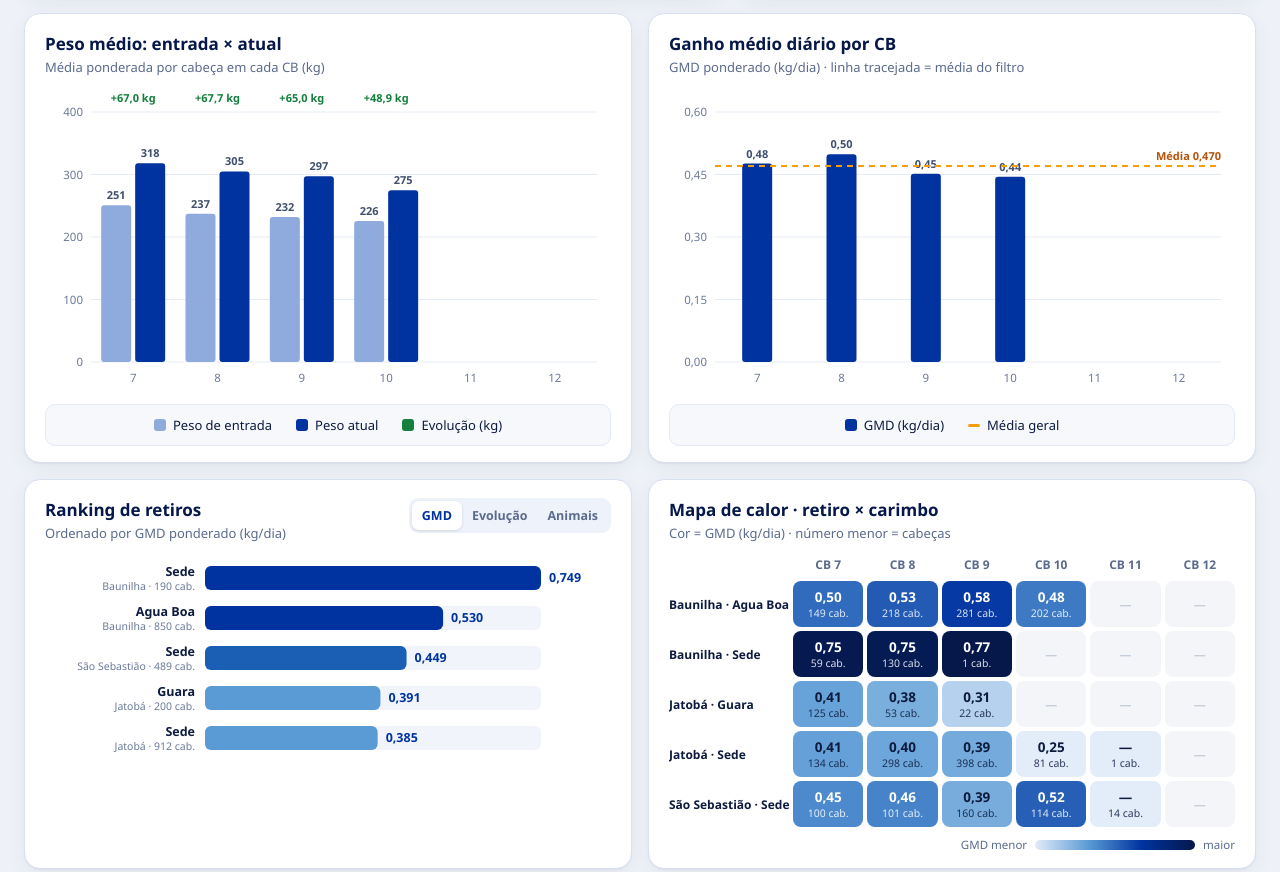
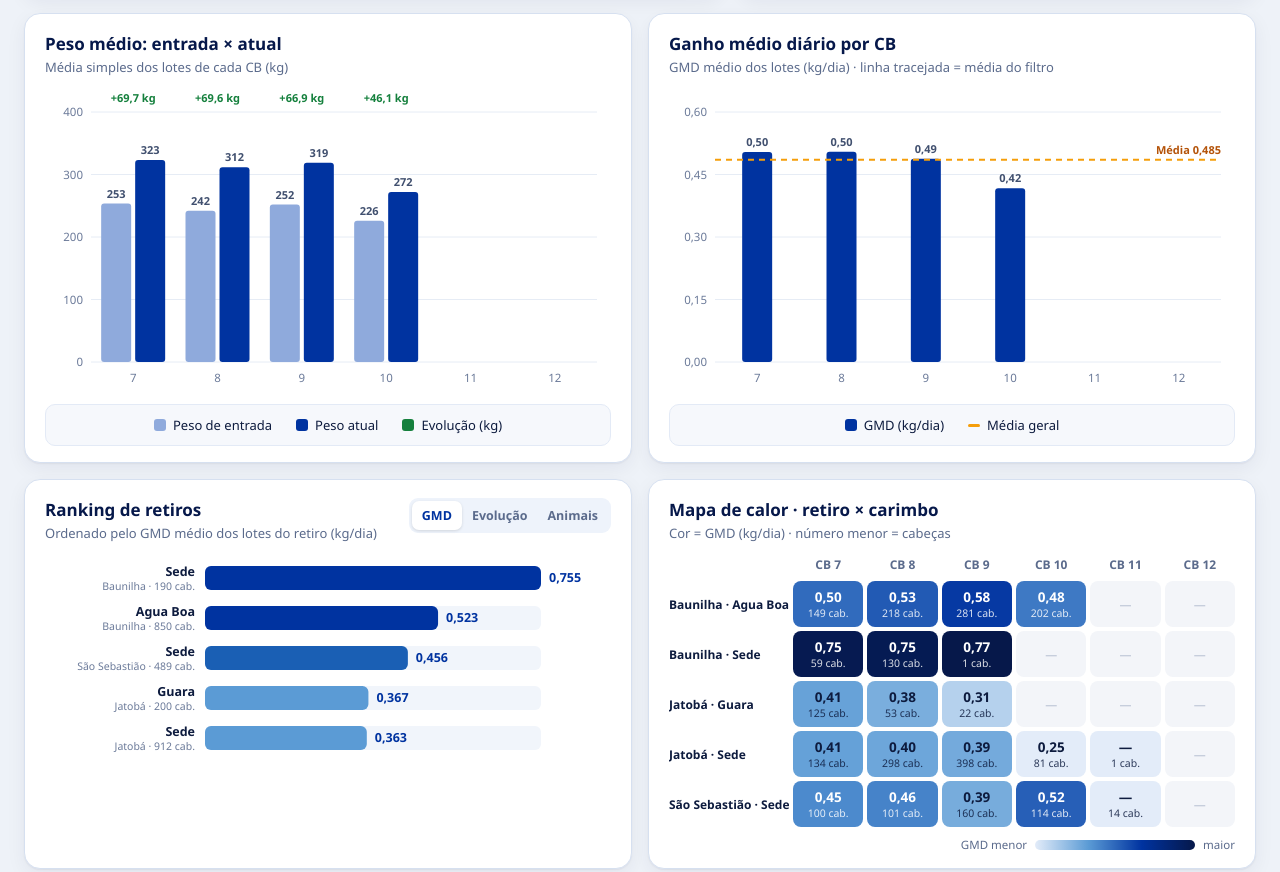
Before and after one commit to sidmarandrade07-hue/Novilhas-Precoce-2026, a plain HTML site: page index.html in a window 1280 px wide. Shown: the part 1040-1912 px from the top of the page. Drawn offline with Linux system fonts and the light colour scheme.

Commit message:
Add files via upload

```diff
--- a/index.html
+++ b/index.html
@@ -170,12 +170,12 @@
 
   <section class="grade g2b">
     <div class="card">
-      <div class="cab"><div><h2>Peso médio: entrada × atual</h2><div class="cs">Média ponderada por cabeça em cada CB (kg)</div></div></div>
+      <div class="cab"><div><h2>Peso médio: entrada × atual</h2><div class="cs">Média simples dos lotes de cada CB (kg)</div></div></div>
       <div class="chart" id="chPeso"></div>
       <div class="legenda"><span><i style="background:var(--azul4)"></i>Peso de entrada</span><span><i style="background:var(--azul)"></i>Peso atual</span><span><i style="background:var(--verde)"></i>Evolução (kg)</span></div>
     </div>
     <div class="card">
-      <div class="cab"><div><h2>Ganho médio diário por CB</h2><div class="cs">GMD ponderado (kg/dia) · linha tracejada = média do filtro</div></div></div>
+      <div class="cab"><div><h2>Ganho médio diário por CB</h2><div class="cs">GMD médio dos lotes (kg/dia) · linha tracejada = média do filtro</div></div></div>
       <div class="chart" id="chGmd"></div>
       <div class="legenda"><span><i style="background:var(--azul)"></i>GMD (kg/dia)</span><span><i style="background:#f59e0b;height:3px"></i>Média geral</span></div>
     </div>
@@ -184,7 +184,7 @@
   <section class="grade g2b">
     <div class="card">
       <div class="cab">
-        <div><h2>Ranking de retiros</h2><div class="cs" id="csRank">Ordenado por GMD ponderado</div></div>
+        <div><h2>Ranking de retiros</h2><div class="cs" id="csRank">Ordenado pelo GMD médio dos lotes</div></div>
         <div class="seg" id="segRank"><button data-m="gmd" class="on">GMD</button><button data-m="evol">Evolução</button><button data-m="qtde">Animais</button></div>
       </div>
       <div class="chart" id="chRank"></div>
@@ -232,18 +232,46 @@ let ordTab = { col: null, asc: true };
 function filtrar(exceto = []) {
   return RAW.filter(r => Object.keys(F).every(d => exceto.includes(d) || F[d].size === 0 || F[d].has(chave[d](r))));
 }
+/* =====================================================================
+   CÁLCULO DOS INDICADORES — CRITÉRIO: MÉDIA SIMPLES DOS LOTES
+   ---------------------------------------------------------------------
+   • "Lote" = uma linha da aba "Precoces por carimbo" (Fazenda + Retiro + CB).
+   • Os valores de cada lote já chegam calculados pela planilha:
+       Peso entrada = média do 1º Peso (col. P) dos animais com 4º peso
+       Peso atual   = média do 4º Peso (col. W) dos animais com 4º peso
+       GMD          = média do GMD4   (col. Y) dos animais com 4º peso
+   • Ao juntar vários lotes (totais, gráficos por CB, ranking), CADA LOTE
+     CONTA IGUAL, não importa quantos animais tenha (média simples).
+     Ex.: lote A GMD 0,500 (100 cab.) e lote B GMD 0,300 (10 cab.)
+          → média = (0,500 + 0,300) ÷ 2 = 0,400
+   • Lotes com Qtde 0 ficam fora de tudo.
+   • Lote sem valor num indicador (célula vazia na planilha) fica fora da
+     média DAQUELE indicador, mas as cabeças dele continuam na quantidade.
+   ===================================================================== */
 function agregar(rows) {
-  let q = 0, qe = 0, se = 0, qa = 0, sa = 0, qg = 0, sg = 0, qb = 0, ganho = 0;
-  for (const r of rows) {
-    const n = r.qtde || 0; if (n <= 0) continue;
-    q += n;
-    if (r.pesoEntrada != null) { qe += n; se += n * r.pesoEntrada; }
-    if (r.pesoAtual != null) { qa += n; sa += n * r.pesoAtual; }
-    if (r.gmd != null) { qg += n; sg += n * r.gmd; }
-    if (r.pesoEntrada != null && r.pesoAtual != null) { qb += n; ganho += n * (r.pesoAtual - r.pesoEntrada); }
-  }
-  const e = qe ? se / qe : null, a = qa ? sa / qa : null;
-  return { q, e, a, g: qg ? sg / qg : null, evol: qb ? ganho / qb : null, ganho: qb ? ganho : null };
+  // só lotes com animais
+  const lotes = rows.filter(r => (r.qtde || 0) > 0);
+
+  // QUANTIDADE: soma das cabeças de todos os lotes (não é média)
+  const q = lotes.reduce((s, r) => s + r.qtde, 0);
+
+  // MÉDIA SIMPLES: soma dos valores ÷ número de lotes que têm valor
+  const media = vals => { const v = vals.filter(x => x != null); return v.length ? v.reduce((s, x) => s + x, 0) / v.length : null; };
+
+  const e = media(lotes.map(r => r.pesoEntrada));   // peso de entrada médio
+  const a = media(lotes.map(r => r.pesoAtual));     // peso atual médio
+  const g = media(lotes.map(r => r.gmd));           // GMD médio
+
+  // EVOLUÇÃO: média simples de (peso atual − peso entrada) de cada lote,
+  // usando só os lotes que têm os dois pesos
+  const comAmbos = lotes.filter(r => r.pesoEntrada != null && r.pesoAtual != null);
+  const evol = media(comAmbos.map(r => r.pesoAtual - r.pesoEntrada));
+
+  // GANHO TOTAL (não é média): soma de Qtde × evolução de cada lote.
+  // É uma estimativa: aplica a evolução média do lote a todas as cabeças dele.
+  const ganho = comAmbos.length ? comAmbos.reduce((s, r) => s + r.qtde * (r.pesoAtual - r.pesoEntrada), 0) : null;
+
+  return { q, e, a, g, evol, ganho, n: lotes.length };
 }
 function alternar(dim, valor) {
   F[dim].has(valor) ? F[dim].delete(valor) : F[dim].add(valor);
@@ -442,6 +470,10 @@ function renderFiltros(cbs, fazs) {
   $('#limpar').disabled = !chips.length;
 }
 
+/* CARDS DO TOPO
+   Animais = soma das cabeças dos lotes filtrados.
+   Peso, GMD e evolução = média simples dos lotes filtrados (ver agregar()).
+   "Geral" = mesma conta usando todos os lotes da planilha, sem filtro. */
 function renderKpis() {
   const a = agregar(filtrar()), tot = agregar(RAW);
   const ic = {
@@ -454,12 +486,13 @@ function renderKpis() {
   const pct = tot.q ? a.q / tot.q * 100 : 0;
   $('#kpis').innerHTML = `
     <div class="kpi"><div class="rot">${ic.cab}Animais no lote</div><div class="val">${nf(a.q)}</div><div class="det">${a.q === tot.q ? 'Total geral da planilha' : nf(pct, 1) + '% do total de ' + nf(tot.q)}</div></div>
-    <div class="kpi"><div class="rot">${ic.peso}Peso médio atual</div><div class="val">${nf(a.a, 1)} <small>kg</small></div><div class="det">Entrada: ${nf(a.e, 1)} kg · ponderado por cabeça</div></div>
-    <div class="kpi"><div class="rot">${ic.gmd}Ganho médio diário</div><div class="val">${nf(a.g, 3)} <small>kg/dia</small></div><div class="det">${a.q === tot.q ? 'GMD ponderado pela quantidade' : 'Geral: ' + nf(tot.g, 3) + ' kg/dia'}</div></div>
+    <div class="kpi"><div class="rot">${ic.peso}Peso médio atual</div><div class="val">${nf(a.a, 1)} <small>kg</small></div><div class="det">Entrada: ${nf(a.e, 1)} kg · média simples dos lotes</div></div>
+    <div class="kpi"><div class="rot">${ic.gmd}Ganho médio diário</div><div class="val">${nf(a.g, 3)} <small>kg/dia</small></div><div class="det">${a.q === tot.q ? 'Média simples dos lotes' : 'Geral: ' + nf(tot.g, 3) + ' kg/dia'}</div></div>
     <div class="kpi"><div class="rot">${ic.evo}Evolução de peso</div><div class="val ${a.evol >= 0 ? '' : 'neg'}">${sinal(a.evol)} <small>kg/cab</small></div><div class="det">Peso atual − peso de entrada</div></div>
-    <div class="kpi"><div class="rot">${ic.tot}Ganho total do lote</div><div class="val">${nf(a.ganho != null ? a.ganho / 1000 : null, 1)} <small>t</small></div><div class="det">${nf(a.ganho)} kg somados (todas as cabeças)</div></div>`;
+    <div class="kpi"><div class="rot">${ic.tot}Ganho total do lote</div><div class="val">${nf(a.ganho != null ? a.ganho / 1000 : null, 1)} <small>t</small></div><div class="det">${nf(a.ganho)} kg estimados (Qtde × evolução de cada lote)</div></div>`;
 }
 
+/* ANIMAIS POR CARIMBO: soma das cabeças de cada CB, separada por fazenda (não usa média). */
 function renderQtde(cbs, fazs) {
   const rows = filtrar(['cb']);
   const fazVis = fazs.filter(f => !F.fazenda.size || F.fazenda.has(f));
@@ -471,6 +504,7 @@ function renderQtde(cbs, fazs) {
   $('#lgQtde').innerHTML = fazs.map(f => `<span data-f="${esc(f)}" class="${F.fazenda.size && !F.fazenda.has(f) ? 'apagado' : ''}"><i style="background:${corFaz[f]}"></i>${esc(f)}</span>`).join('');
 }
 
+/* PARTICIPAÇÃO POR FAZENDA: cabeças da fazenda ÷ total de cabeças × 100 (não usa média). */
 function renderDonut(fazs) {
   const rows = filtrar(['fazenda']);
   const itens = fazs.map(f => ({ key: f, label: f, color: corFaz[f], value: rows.filter(r => r.fazenda === f).reduce((s, r) => s + (r.qtde || 0), 0), sel: F.fazenda.has(f), apagado: F.fazenda.size && !F.fazenda.has(f) }));
@@ -479,8 +513,12 @@ function renderDonut(fazs) {
   $('#lgDonut').innerHTML = itens.map(i => `<span data-f="${esc(i.key)}" class="${i.apagado ? 'apagado' : ''}"><i style="background:${i.color}"></i>${esc(i.label)} · <b>${nf(i.value)}</b> (${tot ? nf(i.value / tot * 100, 0) : 0}%)</span>`).join('');
 }
 
+/* Agrupa os lotes por CB e calcula a média simples dos lotes de cada CB (ver agregar()). */
 function porCb(cbs, rows) { return cbs.map(c => agregar(rows.filter(r => String(r.cb) === c))); }
 
+/* PESO ENTRADA × ATUAL POR CB
+   Cada barra = média simples dos lotes daquele CB (todas as fazendas/retiros do filtro).
+   Rótulo verde = média simples de (atual − entrada) desses lotes. */
 function renderPeso(cbs) {
   const ag = porCb(cbs, filtrar(['cb']));
   barrasV($('#chPeso'), {
@@ -491,6 +529,9 @@ function renderPeso(cbs) {
   });
 }
 
+/* GMD POR CB
+   Cada barra = média simples do GMD dos lotes daquele CB.
+   Linha tracejada = média simples do GMD de todos os lotes do filtro. */
 function renderGmd(cbs) {
   const rows = filtrar(['cb']), ag = porCb(cbs, rows), geral = agregar(rows);
   barrasV($('#chGmd'), {
@@ -501,11 +542,14 @@ function renderGmd(cbs) {
   });
 }
 
+/* RANKING DE RETIROS
+   Junta os lotes (CBs) de cada retiro e calcula a média simples deles.
+   Botão 'Animais' = soma das cabeças do retiro (não é média). */
 function renderRank() {
   const rows = filtrar(['retiro']);
   const grupos = {};
   rows.forEach(r => (grupos[chave.retiro(r)] = grupos[chave.retiro(r)] || { faz: r.fazenda, ret: r.retiro, rows: [] }).rows.push(r));
-  const met = { gmd: ['g', v => nf(v, 3), 'Ordenado por GMD ponderado (kg/dia)'], evol: ['evol', v => sinal(v) + ' kg', 'Ordenado pela evolução média de peso (kg/cabeça)'], qtde: ['q', v => nf(v), 'Ordenado pela quantidade de animais'] }[rankModo];
+  const met = { gmd: ['g', v => nf(v, 3), 'Ordenado pelo GMD médio dos lotes do retiro (kg/dia)'], evol: ['evol', v => sinal(v) + ' kg', 'Ordenado pela evolução média dos lotes do retiro (kg)'], qtde: ['q', v => nf(v), 'Ordenado pela quantidade de animais'] }[rankModo];
   $('#csRank').textContent = met[2];
   const itens = Object.entries(grupos).map(([k, gr]) => { const a = agregar(gr.rows); return { key: k, label: gr.ret, sub: gr.faz + ' · ' + nf(a.q) + ' cab.', value: a[met[0]], a, color: corFaz[gr.faz] }; })
     .filter(i => i.a.q > 0).sort((x, y) => (y.value ?? -1e9) - (x.value ?? -1e9));
@@ -515,6 +559,8 @@ function renderRank() {
   });
 }
 
+/* MAPA DE CALOR: cada célula = GMD do próprio lote (retiro × CB), exatamente como está na planilha.
+   A cor vai do menor ao maior GMD entre as células visíveis. */
 function renderHeat(cbs) {
   const rows = filtrar(['retiro', 'cb']);
   const retiros = [...new Set(rows.map(chave.retiro))].sort((a, b) => a.localeCompare(b, 'pt-BR'));
@@ -557,6 +603,9 @@ const COLS = [
   { k: 'fazenda', t: 'Fazenda' }, { k: 'retiro', t: 'Retiro' }, { k: 'cb', t: 'CB' }, { k: 'qtde', t: 'Qtde' },
   { k: 'pesoEntrada', t: 'Peso entrada' }, { k: 'pesoAtual', t: 'Peso atual' }, { k: 'gmd', t: 'GMD' }, { k: 'evol', t: 'Evolução' }
 ];
+/* TABELA: cada linha mostra os valores do lote exatamente como estão na planilha.
+   Evolução da linha = peso atual − peso entrada.
+   Rodapé = soma das cabeças + média simples dos lotes exibidos (ver agregar()). */
 function renderTabela() {
   let rows = filtrar().map(r => ({ ...r, evol: (r.pesoAtual != null && r.pesoEntrada != null) ? r.pesoAtual - r.pesoEntrada : null }));
   if (ordTab.col) {
@@ -574,7 +623,7 @@ function renderTabela() {
       <td>${r.qtde && r.gmd != null ? `<span class="gmdbar" style="width:${Math.max(2, (r.gmd / maxG) * 60)}px"></span>` + nf(r.gmd, 3) : '—'}</td>
       <td class="${r.evol > 0 ? 'pos' : r.evol < 0 ? 'neg' : ''}"><b>${r.qtde ? sinal(r.evol) : '—'}</b></td></tr>`;
   }).join('');
-  const tf = `<tr><td>Total / média ponderada</td><td>${rows.filter(r => r.qtde).length} lotes</td><td></td><td>${nf(a.q)}</td><td>${nf(a.e, 1)}</td><td>${nf(a.a, 1)}</td><td>${nf(a.g, 3)}</td><td class="${a.evol >= 0 ? 'pos' : 'neg'}">${sinal(a.evol)}</td></tr>`;
+  const tf = `<tr><td>Total / média simples</td><td>${rows.filter(r => r.qtde).length} lotes</td><td></td><td>${nf(a.q)}</td><td>${nf(a.e, 1)}</td><td>${nf(a.a, 1)}</td><td>${nf(a.g, 3)}</td><td class="${a.evol >= 0 ? 'pos' : 'neg'}">${sinal(a.evol)}</td></tr>`;
   $('#tab').innerHTML = `<thead><tr>${th}</tr></thead><tbody>${tb || '<tr><td colspan="8" class="vazio-msg">Nenhuma linha para os filtros atuais</td></tr>'}</tbody><tfoot>${tf}</tfoot>`;
   $('#csTab').textContent = `${rows.length} linhas exibidas · os valores acompanham os filtros e as seleções dos gráficos.`;
 }
```
